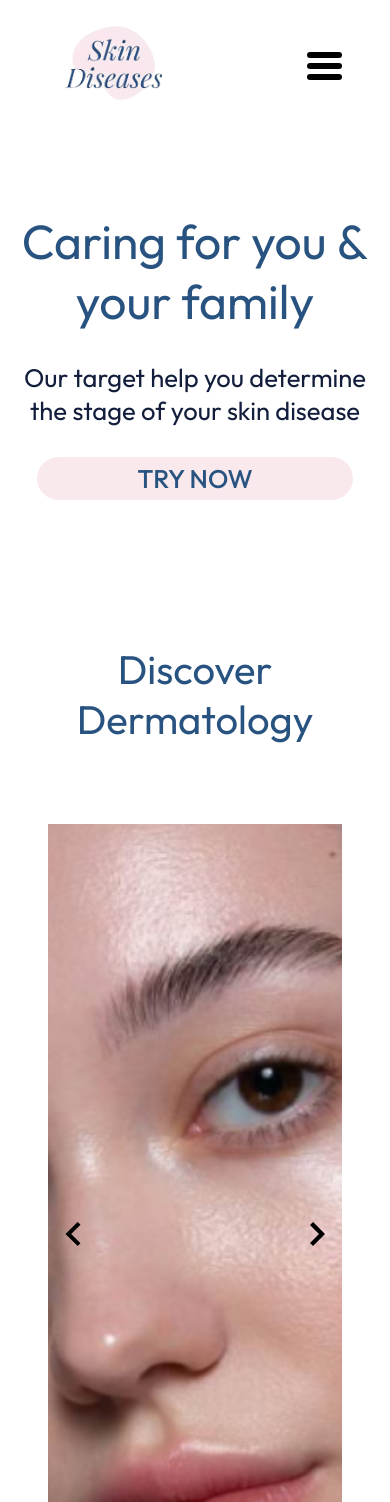
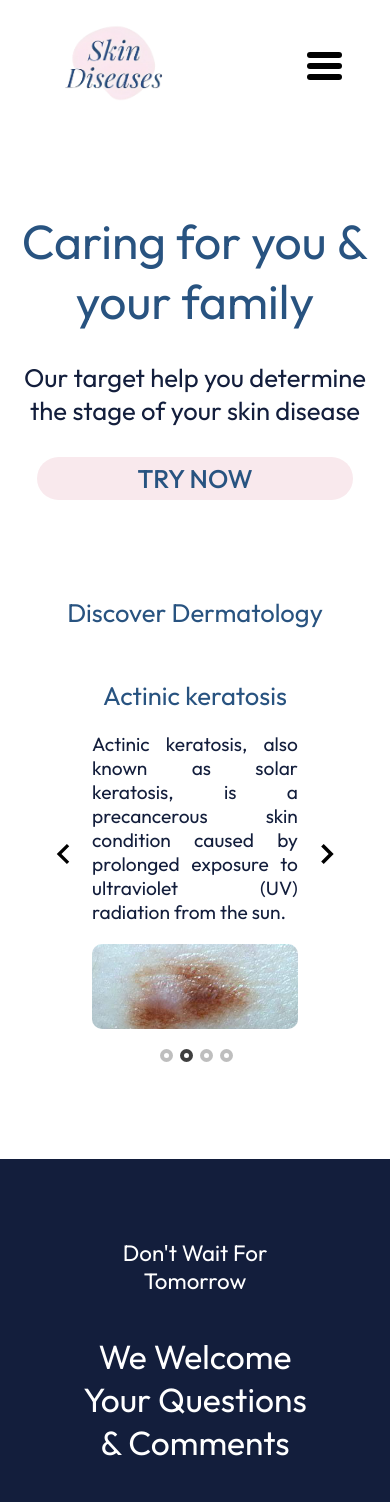
Before and after one commit to algndy/skin-diseases, a React (Vite) app: page / in a window 390 px wide. Shown: the top 1502 px of the page. Built offline with nearby package versions, Linux system fonts and the light colour scheme.

Commit message:
add media for discover and slider 450px, 500px respectively

```diff
--- a/src/components/DiseasesSection.jsx
+++ b/src/components/DiseasesSection.jsx
@@ -34,7 +34,7 @@ function DiseasesSection({ discoverRef }) {
           {DISEASES.map((disease, i) => (
             <div className={styles.card} key={i}>
               <div>
-                <img src="homeImg.png" alt="homeImg.png" />
+                <img src="diseases/melanocity.png" alt="homeImg.png" />
               </div>
               <div>
                 <h2>{disease.name}</h2>
--- a/src/components/DiseasesSection.module.css
+++ b/src/components/DiseasesSection.module.css
@@ -16,6 +16,7 @@
   color: var(--text-color);
   font-size: 1.5rem;
   margin-top: 50px;
+  text-align: justify;
 }
 .card {
   display: flex;
@@ -36,3 +37,86 @@
   width: 30%;
   text-align: left;
 }
+
+@media screen and (max-width: 1050px) {
+  .card {
+    gap: 8rem;
+  }
+  .card div:first-child img {
+    width: 300px;
+  }
+
+  .diseasesSection h2,
+  .diseasesSection h1 {
+    font-size: 2.3rem;
+  }
+
+  .diseasesSection p {
+    color: var(--text-color);
+    font-size: 1.5rem;
+    margin-top: 20px;
+  }
+}
+@media screen and (max-width: 950px) {
+  .card {
+    flex-direction: column-reverse;
+    align-items: center;
+    gap: 20px;
+  }
+  .card div:first-child img {
+    width: 250px;
+  }
+
+  .card div:last-child {
+    width: 70%;
+    text-align: center;
+  }
+
+  .diseasesSection p {
+    margin-top: 5px;
+  }
+}
+
+@media screen and (max-width: 630px) {
+  .diseasesSection h1 {
+    margin-bottom: 50px;
+  }
+
+  .card div:first-child {
+    display: flex;
+    width: 100%;
+    text-align: center;
+  }
+  .card div:first-child img {
+    height: 85px;
+    width: 70%;
+    object-fit: cover;
+    object-position: center;
+  }
+  .diseasesSection {
+    padding: 2rem 3rem 0;
+  }
+}
+
+@media screen and (max-width: 550px) {
+  .diseasesSection h2,
+  .diseasesSection h1 {
+    font-size: 2rem;
+  }
+
+  .diseasesSection p {
+    font-size: 1.2rem;
+    margin-top: 20px;
+  }
+}
+@media screen and (max-width: 450px) {
+  .diseasesSection h2,
+  .diseasesSection h1 {
+    font-size: 1.6rem;
+  }
+
+  .diseasesSection p {
+    font-size: 1.2rem;
+    margin-top: 20px;
+  }
+}
--- a/src/components/Header.jsx
+++ b/src/components/Header.jsx
@@ -35,6 +35,7 @@ function Header({ appRef, aboutUsRef, discoverRef }) {
         </div>
       ) : isShowNav ? (
         <PageNav
+          setisShowNav={setisShowNav}
           windowWidth={windowWidth}
           isShowNav={isShowNav}
           appRef={appRef}
@@ -43,6 +44,7 @@ function Header({ appRef, aboutUsRef, discoverRef }) {
         />
       ) : (
         <PageNav
+          setisShowNav={setisShowNav}
           windowWidth={windowWidth}
           isShowNav={isShowNav}
           appRef={appRef}
--- a/src/components/PageNav.jsx
+++ b/src/components/PageNav.jsx
@@ -6,6 +6,7 @@ function PageNav({
   aboutUsRef,
   discoverRef,
   isShowNav,
+  setisShowNav,
   windowWidth,
 }) {
   function handleScrollTo(elemRef) {
@@ -13,6 +14,7 @@ function PageNav({
       top: elemRef.current.offsetTop,
       behavior: "smooth",
     });
+    setisShowNav(false);
   }
   return (
     <ul
--- a/src/index.css
+++ b/src/index.css
@@ -32,3 +32,16 @@
 .react-slideshow-container .nav:first-of-type:hover {
   background-color: rgba(0, 0, 0, 0.1);
 }
+
+@media screen and (max-width: 500px) {
+  .react-slideshow-container .nav:last-of-type,
+  .react-slideshow-container .default-nav:first-of-type {
+    width: 30px;
+    height: 30px;
+  }
+  .react-slideshow-container .nav:last-of-type svg,
+  .react-slideshow-container .default-nav:first-of-type svg {
+    width: 20px;
+    height: 20px;
+  }
+}
```
Also changed, not shown: public/diseases/melanocity.png (added).
